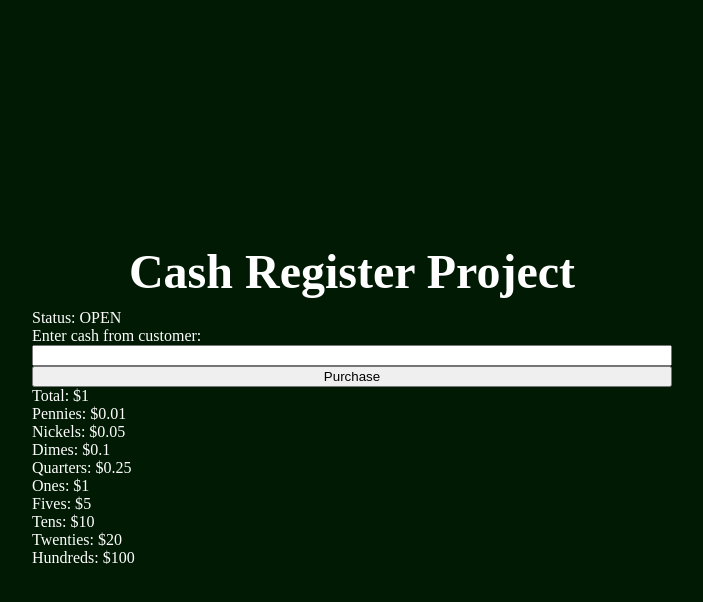
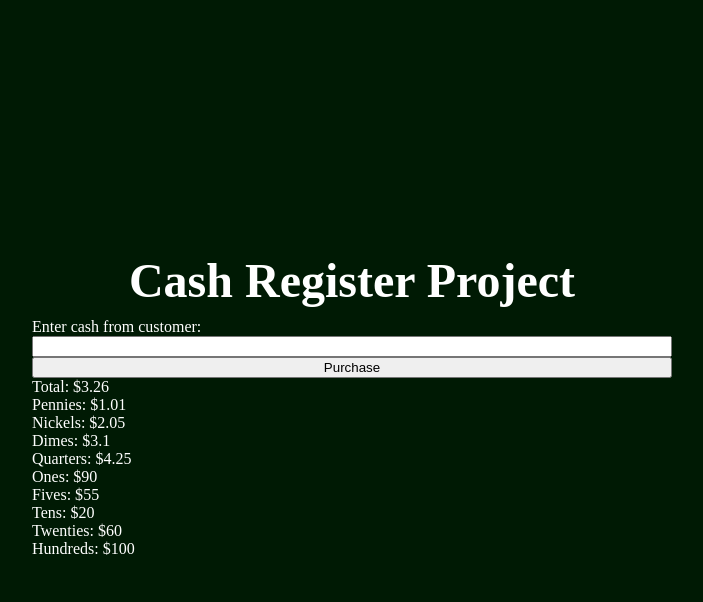
Before and after one commit to samjmccormick/fcc-cash-register, a plain HTML site: page index.html in a window 1280 px wide. Both pictures are taken after a click on the button "Purchase". Shown: the whole page, without its empty margins (288-991 px from the left). Drawn offline with Linux system fonts and the light colour scheme.

Commit message:
as far as I can tell it's all working, but it's not meeting the project requirements for some reason

```diff
--- a/index.html
+++ b/index.html
@@ -9,6 +9,7 @@
   <body>
     <h1>Cash Register Project</h1>
     <div id="change-due">
+	  <div class="change-holder hide" id="exact"></div>
 	  <div class="change-holder hide">Status: <span id="status"></span></div>
 	  <div class="change-holder hide">HUNDRED: $<span id="HUNDRED"></span></div>
 	  <div class="change-holder hide">TWENTY: $<span id="TWENTY"></span></div>
--- a/script.js
+++ b/script.js
@@ -6,6 +6,7 @@ const cidDiv = document.getElementById("cid");
 const cidSpans = document.querySelectorAll(".cid-divs > span")
 const statusEl = document.getElementById("status");
 const changeHolderClass = document.querySelectorAll(".change-holder");
+const exactDiv = document.getElementById("exact");
 
 const moneyValue = [
 {name: 'HUNDRED',
@@ -31,16 +32,16 @@ value: 0.01}
 
 /* price and cash in draw variables */
 
-let price = 1.00;
+let price = 3.26;
 let cid = [
-  ['PENNY', .01],
-  ['NICKEL', .05],
-  ['DIME', .1],
-  ['QUARTER', .25],
-  ['ONE', 1],
-  ['FIVE', 5],
-  ['TEN', 10],
-  ['TWENTY', 20],
+  ['PENNY', 1.01],
+  ['NICKEL', 2.05],
+  ['DIME', 3.1],
+  ['QUARTER', 4.25],
+  ['ONE', 90],
+  ['FIVE', 55],
+  ['TEN', 20],
+  ['TWENTY', 60],
   ['ONE HUNDRED', 100]
 ];
 
@@ -123,6 +124,7 @@ function clear () {
 	for (let i = 0; i <changeHolderClass.length; i++) {
 	changeHolderClass[i].className = "change-holder hide";
 	}
+
 }
 
 
@@ -133,8 +135,16 @@ populateCid();
 purchaseBtn.addEventListener("click", () => {
 	clear();
 	const total = cidTotal();
-	const change = changeNeeded(price, Number(userInputCash.value));
+	const cash = Number(userInputCash.value);
+	const change = changeNeeded(price, cash);
 
-	cidChecks(total, change);
+	if (cash < price) {
+		alert("Customer does not have enough money to purchase the item");
+	} else if (cash === price) {
+	  exactDiv.classList.remove("hide");
+	  exactDiv.textContent = "No change due - customer paid with exact cash";
+	} else {
+		cidChecks(total, change);
+	}
 	populateCid();
 });
```
